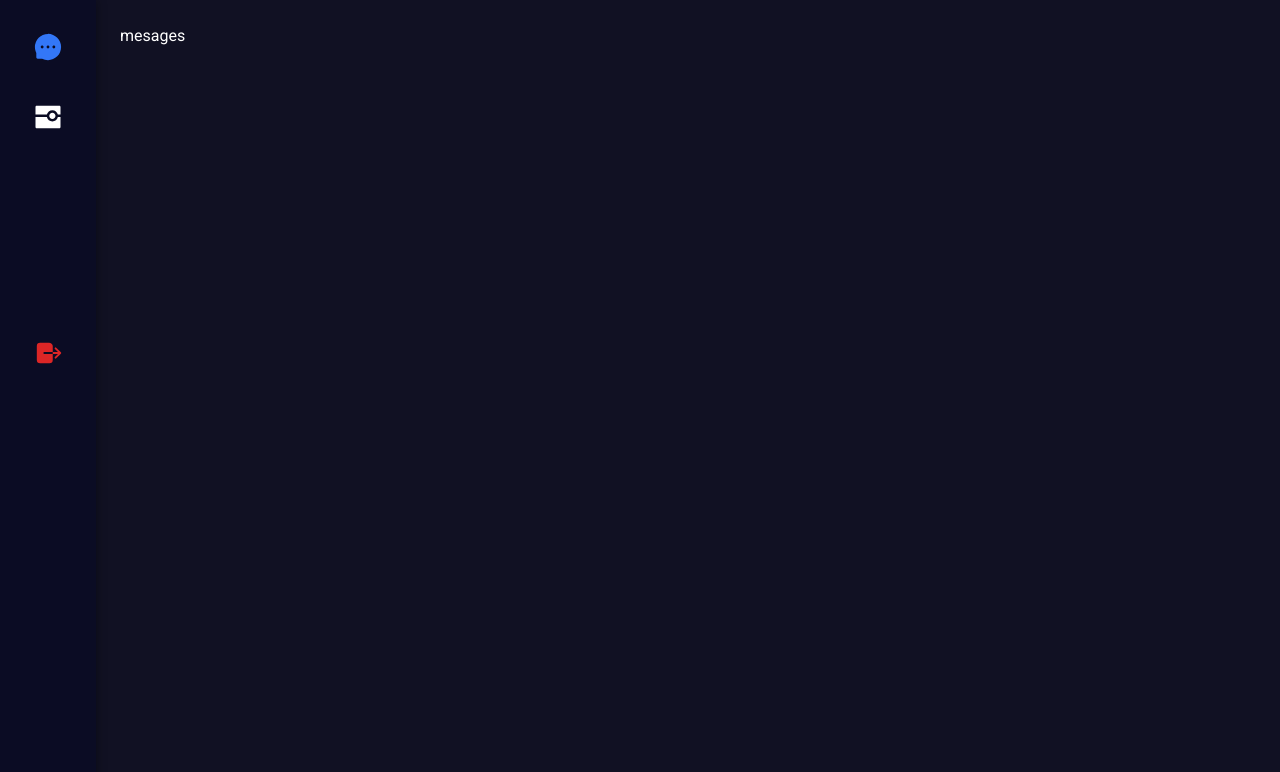
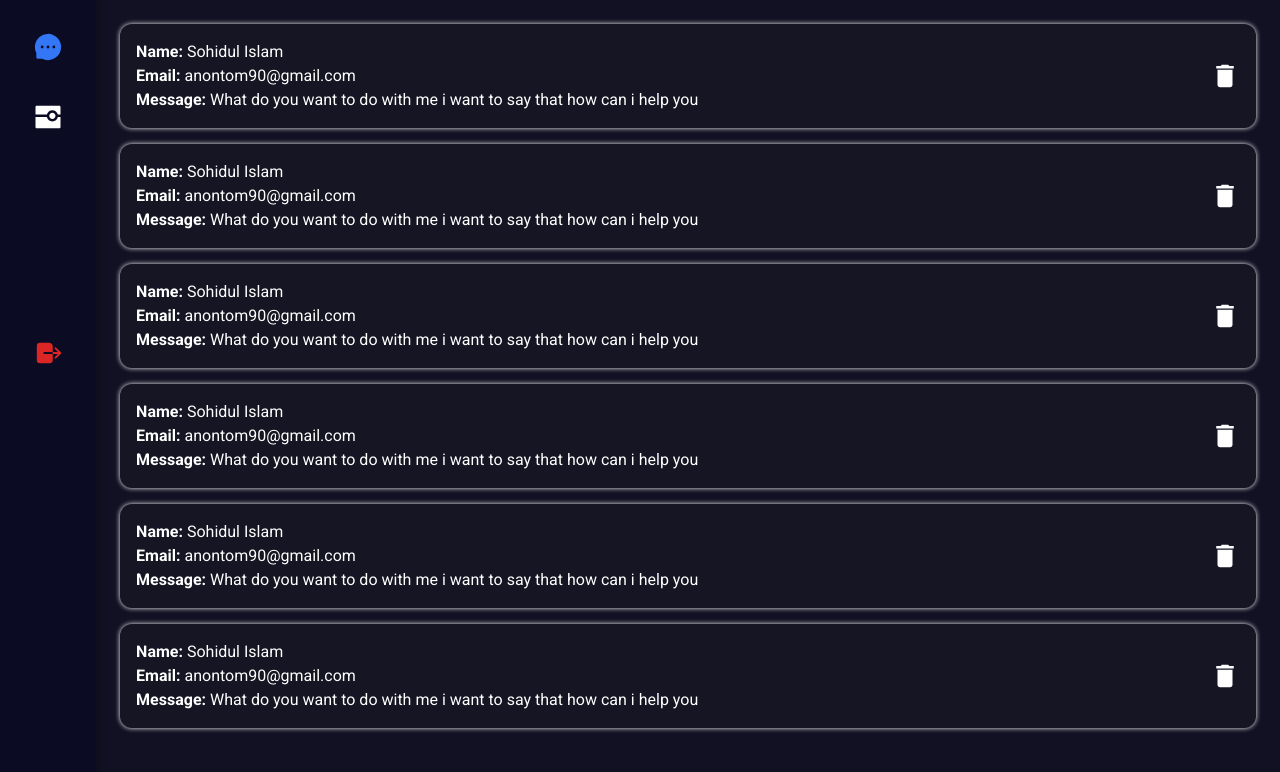
Before and after one commit to anonto42/sohiduldev, a Next.js app: page /dashboard in a window 1280 px wide. Shown: the top 772 px of the page. Built offline with nearby package versions, Linux system fonts and the light colour scheme.

Commit message:
messages show section created

```diff
--- a/src/components/Deshbord_Items/Messages.tsx
+++ b/src/components/Deshbord_Items/Messages.tsx
@@ -1,9 +1,27 @@
-import React from 'react'
+"use client"
+import React, { useState } from 'react';
+import SingleMessage from './SingleMessage';
+import Loader from '../Loader/Loader';
 
 const Messages = () => {
+    const [loading,setLoading] = useState(false);
+    const data =[
+        {name:"Sohidul Islam",email:"anontom90@gmail.com",message:"What do you want to do with me i want to say that how can i help you"},
+        {name:"Sohidul Islam",email:"anontom90@gmail.com",message:"What do you want to do with me i want to say that how can i help you"},
+        {name:"Sohidul Islam",email:"anontom90@gmail.com",message:"What do you want to do with me i want to say that how can i help you"},
+        {name:"Sohidul Islam",email:"anontom90@gmail.com",message:"What do you want to do with me i want to say that how can i help you"},
+        {name:"Sohidul Islam",email:"anontom90@gmail.com",message:"What do you want to do with me i want to say that how can i help you"},
+        {name:"Sohidul Islam",email:"anontom90@gmail.com",message:"What do you want to do with me i want to say that how can i help you"},
+    ]
+
   return (
-    <section className='w-full h-svh p-6'>
-        mesages
+    <section className='w-full h-svh relative'>
+        { loading && <Loader className={"rounded-none"} />}
+        <div className='p-6 gap-4 w-full h-full overflow-y-auto'>
+            {
+                data.map((item,index)=><SingleMessage key={index} loading={setLoading} message={item} />)
+            }
+        </div>
     </section>
   )
 }
```
